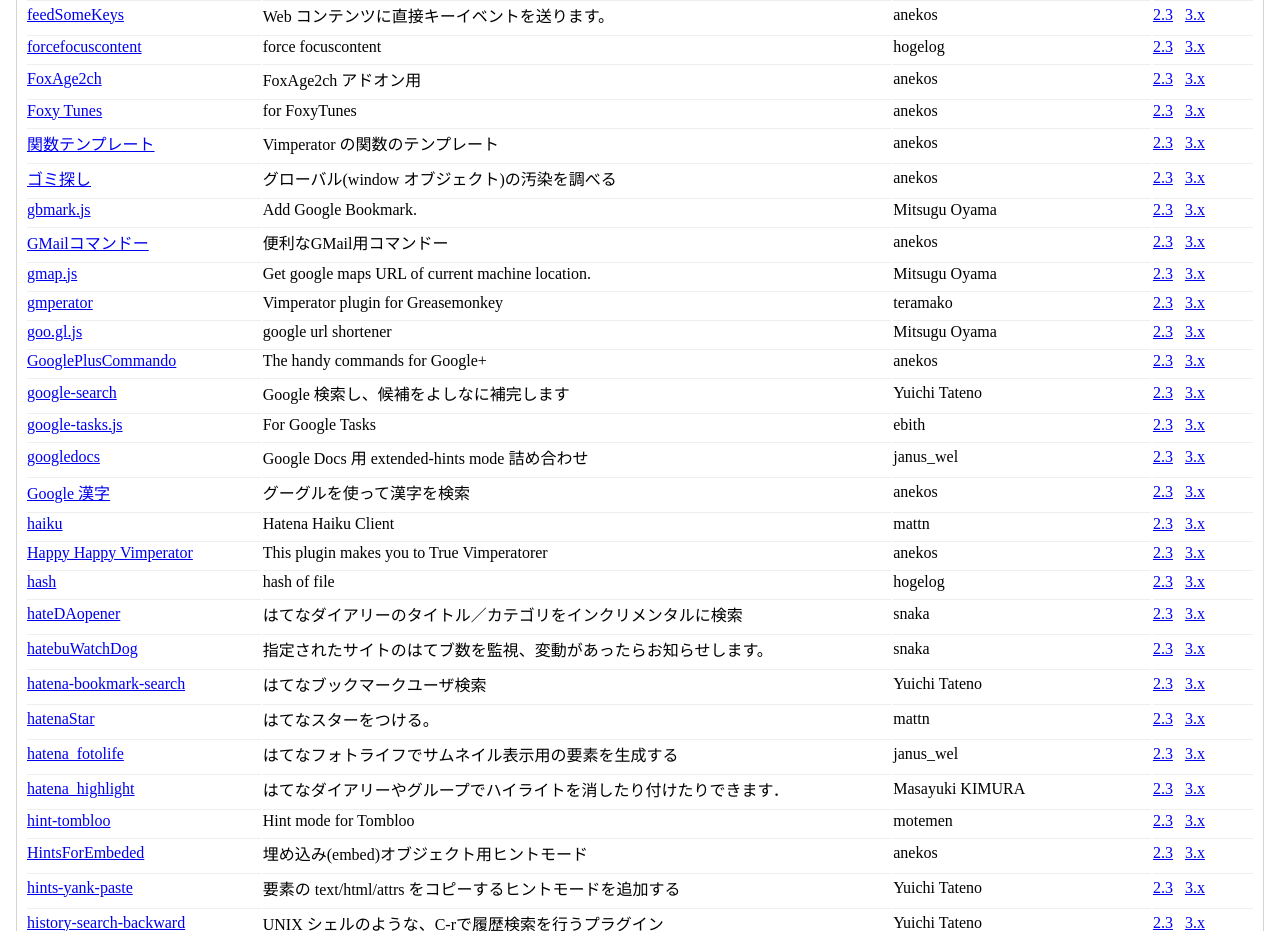
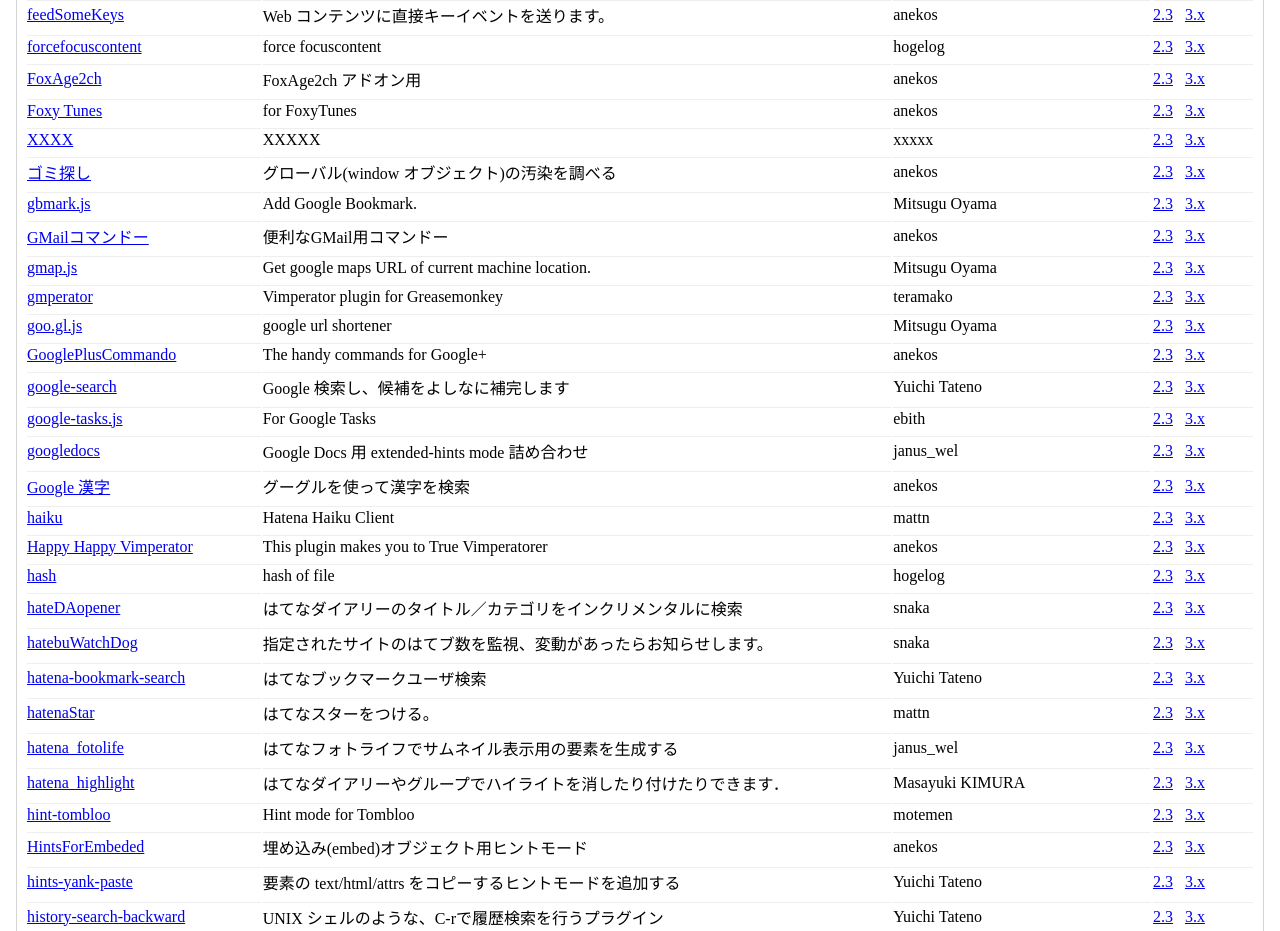
Before and after one commit to vimpr/vimpr.github.com, a plain HTML site: page plugins-ja.html in a window 1280 px wide. Shown: the part 1649-2580 px from the top of the page. Drawn offline with Linux system fonts and the light colour scheme.

Commit message:
Automatic update by robokos

```diff
--- a/plugins-ja.html
+++ b/plugins-ja.html
@@ -526,9 +526,9 @@
         </td>
       </tr>
       <tr>
-        <td><a href="http://github.com/vimpr/vimperator-plugins/blob/master/function-template.js">関数テンプレート</a></td>
-        <td>Vimperator の関数のテンプレート</td>
-        <td>anekos</td>
+        <td><a href="http://github.com/vimpr/vimperator-plugins/blob/master/function-template.js">XXXX</a></td>
+        <td>XXXXX</td>
+        <td>xxxxx</td>
         <td>
           <a href="http://github.com/vimpr/vimperator-plugins/raw/2.3/function-template.js">2.3</a>
           &nbsp;
```
Also changed, not shown: plugins-en.html (+3 -3 lines).
